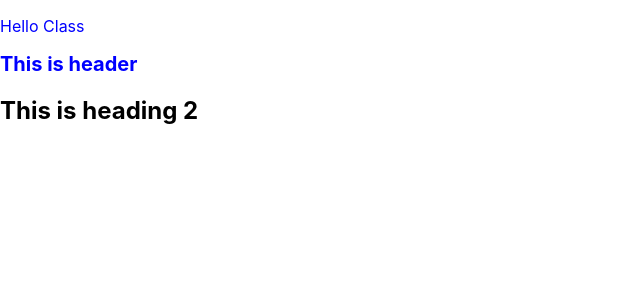
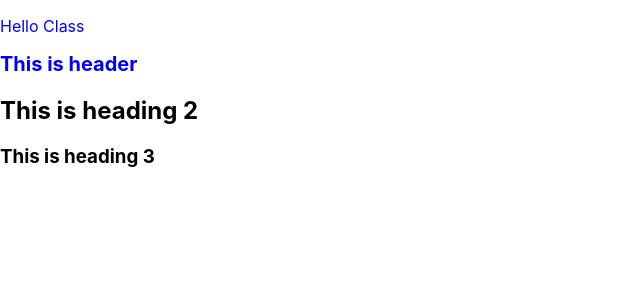
Before and after one commit to rajatagrawal01/react4PM, a React (Create React App) app: page / in a window 1280 px wide. Shown: the top 300 px of the page, without its empty margins (0-640 px from the left). Built offline with nearby package versions, Linux system fonts and the light colour scheme.

Commit message:
added h3

```diff
--- a/src/App.js
+++ b/src/App.js
@@ -8,6 +8,7 @@ function App() {
     <p >Hello Class</p>
     <h1>This is header</h1>
     <h2>This is heading 2</h2>
+    <h3>This is heading 3</h3>
     </>
   );
 }
```
